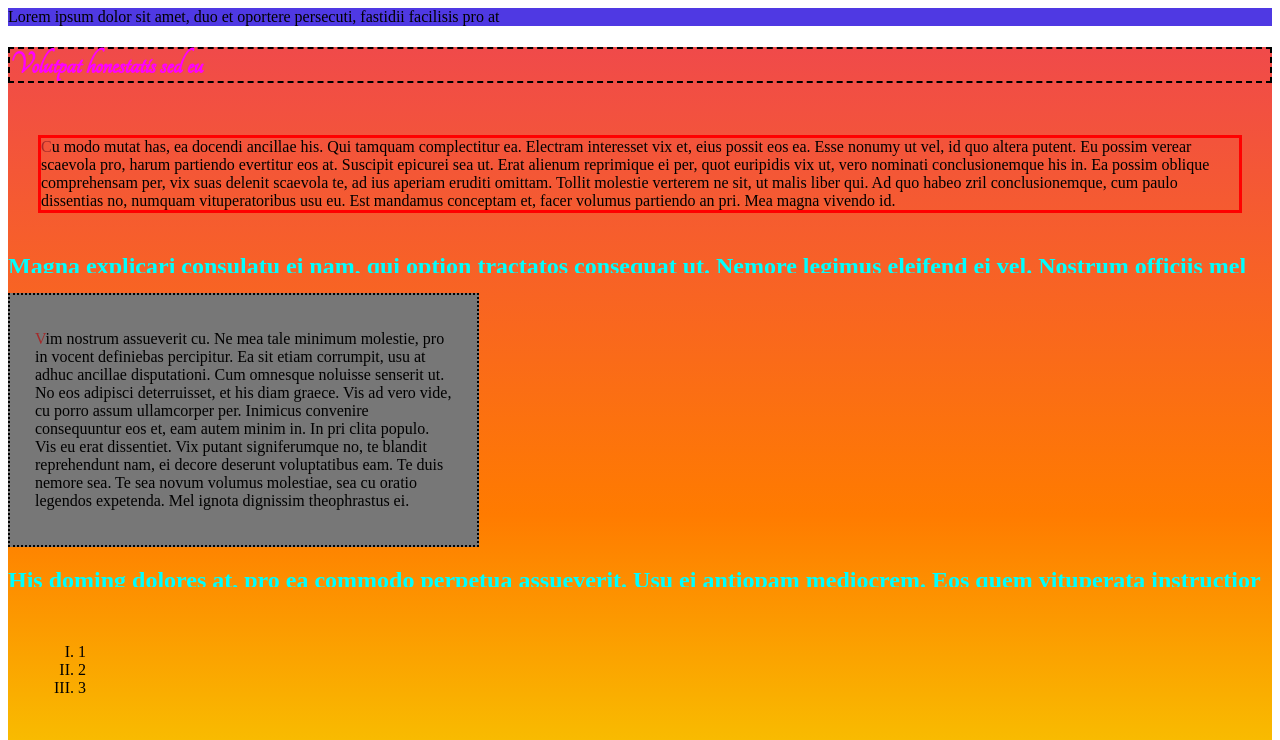
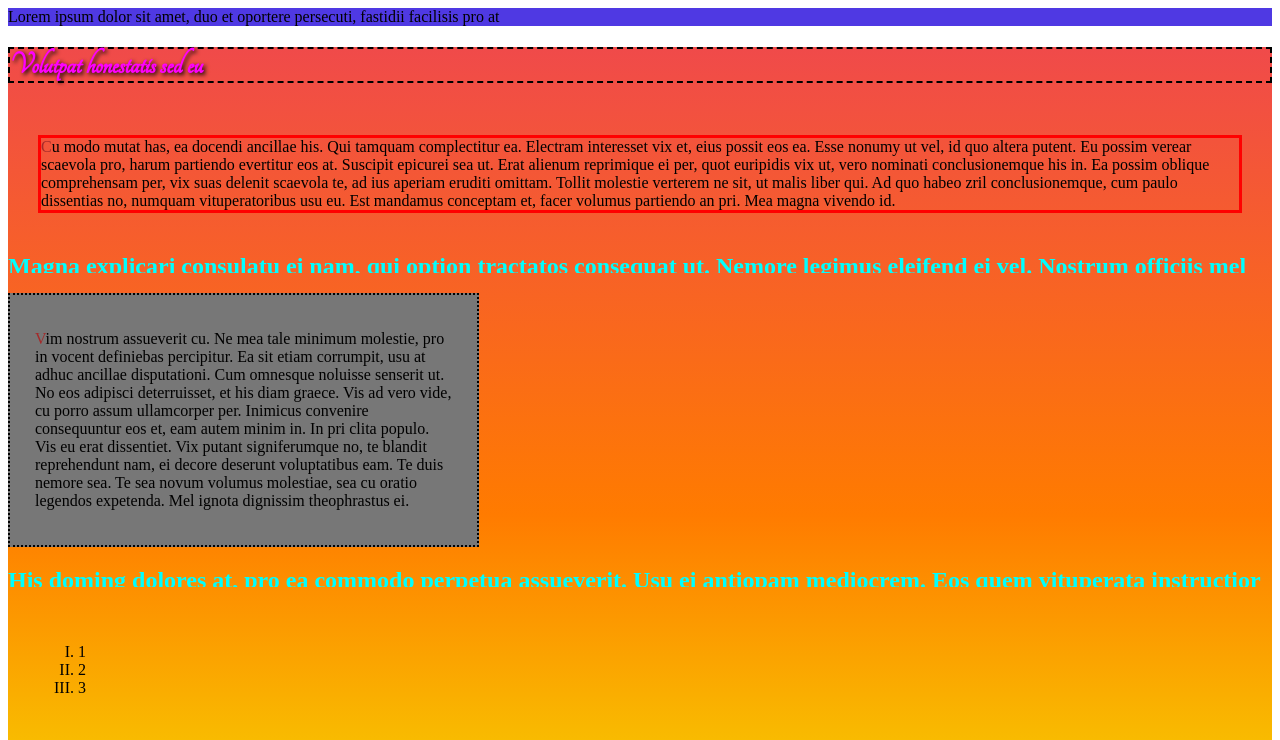
Before and after one commit to trevorgrabham/Dayna, a plain HTML site: page assignment2/index.html in a window 1280 px wide. Shown: the top 740 px of the page. Drawn offline with Linux system fonts and the light colour scheme.

Commit message:
a2 section 2

```diff
--- a/assignment2/main.css
+++ b/assignment2/main.css
@@ -92,3 +92,7 @@
 main {
   background-image: linear-gradient(rgba(240, 74, 74, 1), rgba(255,123,0,1), rgba(242,255,0,1));   /* p */
 }
+
+h1 {
+  text-shadow: 2px 2px 4px black;   /* q */
+}
```
